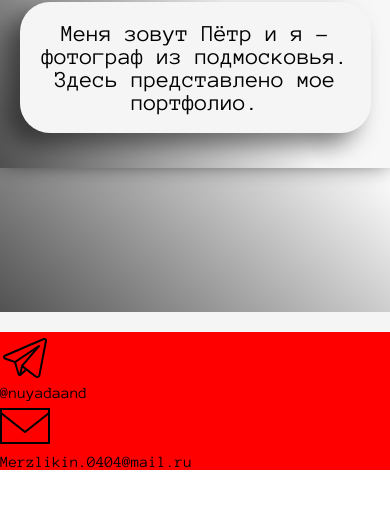
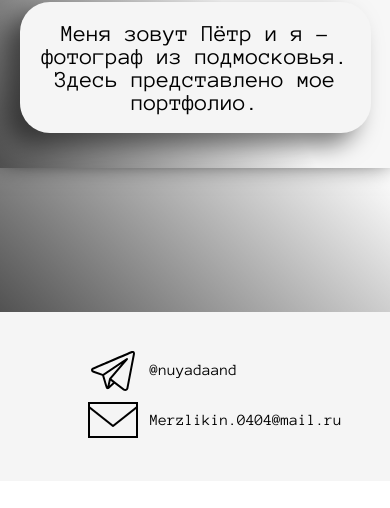
Before and after one commit to CapibaraLover/Photo_portfolio, a plain HTML site: page index.html in a window 390 px wide. Shown: the part 146-654 px from the top of the page. Drawn offline with Linux system fonts and the light colour scheme.

Commit message:
Последний коммит с ноута

```diff
--- a/CSS/styles.css
+++ b/CSS/styles.css
@@ -201,20 +201,30 @@ header{
     width: 50%;
 }
 
-
-
-
-
-
 footer{
     height: 15vh;
     background-color: #F5F5F5;
-    padding-top: 5%;
 }
-.contacts{
 
-    background-color: red;
+/* Мобильный футер */
+@media (max-width: 980px){
+    footer{
+        height: 20vh;
+        align-content: center;
+        padding-left: 22.5%;
+    }
+
+    .contacts{
+        display: inline-block;
+    }
+
+    .contacts div{
+        display: flex;
+        align-items: center;
+        gap: 5%
+    }
 }
+
 
 /* .contacts{
     display: grid;
@@ -244,12 +254,7 @@ footer{
         width: 0.9vh;
 }
  */
-/* Мобильный footer */
-/* @media (max-width: 980px){
-    footer{
-        height: 20vh;
-    }
-} */
+
 /* Десктопный footer */
 /* @media (min-width: 980px){
     footer{
```
Also changed, not shown: index.html (+0 -2 lines).
